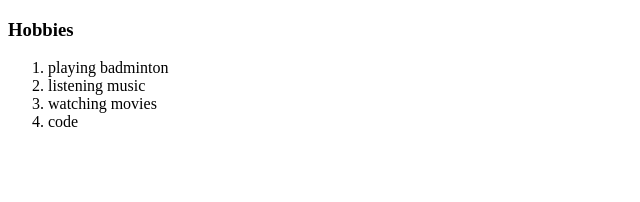
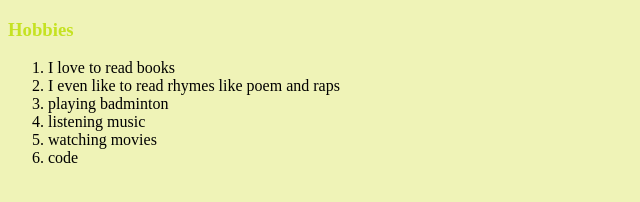
Before and after one commit to kapilsingh43/CV, a plain HTML site: page hobbies.html in a window 1280 px wide. Shown: the whole page, without its empty margins (0-640 px from the left). Drawn offline with Linux system fonts and the light colour scheme; files that its build step writes are made by us from their sources.

Commit message:
Add files via upload

```diff
--- a/hobbies.html
+++ b/hobbies.html
@@ -1,18 +1,24 @@
 <!DOCTYPE html>
 <html lang="en">
+<link rel="stylesheet" href="css/styles.css">
 <head>
   <meta charset="UTF-8">
   <meta http-equiv="X-UA-Compatible" content="IE=edge">
   <meta name="viewport" content="width=device-width, initial-scale=1.0">
   <title>My Hobbies</title>
 </head>
+
 <body>
   <h3>Hobbies</h3>
   <ol>
+    <li>I love to read books</li>
+    <li>I even like to read rhymes like poem and raps</li>
     <li>playing badminton</li>
     <li>listening music</li>
     <li>watching movies</li>
     <li>code</li>
+
   </ol>
 </body>
+
 </html>
```
Also changed, not shown: contact-me.html (+4 -4 lines). Lines whose indentation alone changed are shown as unchanged.
